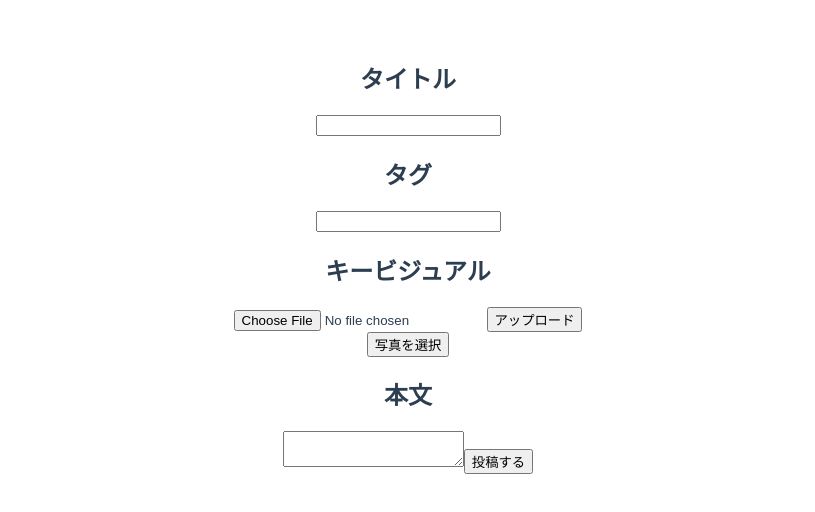
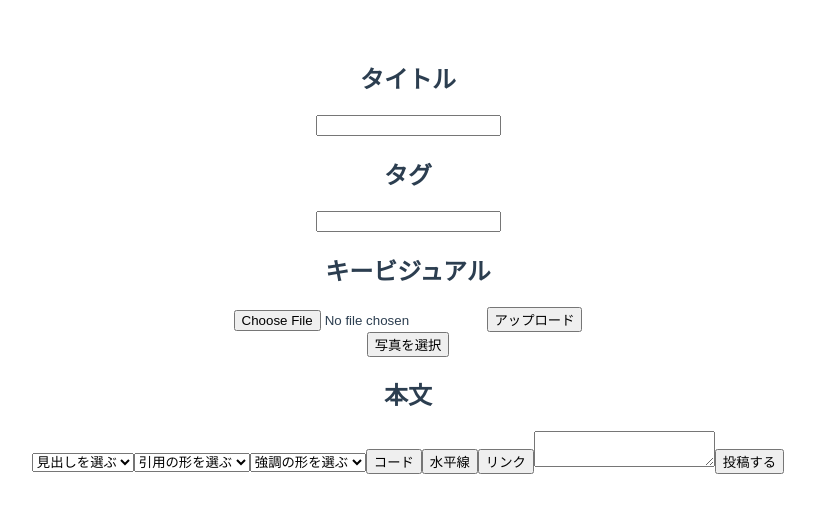
Before and after one commit to AS-box/blog-vue, a Vue app in the folder blog-vue/: page / in a window 1280 px wide. Shown: the top 512 px of the page, without its empty margins (232-1047 px from the left). Built offline with nearby package versions, Linux system fonts and the light colour scheme; data requests are answered from the project's data file; the HTML template or start-up script is replaced by a standard one.

Commit message:
記事本文のHTML変換機能実装

```diff
--- a/blog-vue/src/components/CreateArticle.vue
+++ b/blog-vue/src/components/CreateArticle.vue
@@ -1,15 +1,42 @@
 <template>
   <div id="createArticle">
+    <div class="createArticle_title">
       <h2>タイトル</h2>
       <input type="text" name="createArticle-title" v-model="title">
+    </div>
+    <div class="createArticle_tag">
       <h2>タグ</h2>
       <input type="text" name="createArticle-tag" v-model="tag">
+    </div>
+    <div class="createArticle_kv">
       <h2>キービジュアル</h2>
       <upload-image></upload-image>
       <choose-image @kv="setkv" category="kv" :id="kvId"></choose-image>
+    </div>
+    <div class="createArticle_text">
       <h2>本文</h2>
-    <textarea v-model="text"></textarea>
+      <select name="" id="" @change="selectMark($event)" >
+        <option disabled value="" selected>見出しを選ぶ</option>
+        <option value="### ">見出し1</option>
+        <option value="#### ">見出し2</option>
+        <option value="##### ">見出し3</option>
+      </select>
+      <select name="" id="" @change="selectMark($event)">
+        <option disabled value="" selected>引用の形を選ぶ</option>
+        <option value=">">ノーマル</option>
+        <option value=">>">二重引用</option>
+      </select>
+      <select name="" id="" @change="selectMark($event)">
+        <option disabled value="" selected>強調の形を選ぶ</option>
+        <option value="*文字*">斜体</option>
+        <option value="**文字**">太字</option>
+      </select>
+      <button value="`文字`" @click="selectMark($event)">コード</button>
+      <button value="***" @click="selectMark($event)">水平線</button>
+      <button value="[文字](URL)" @click="selectMark($event)">リンク</button>
+      <textarea v-model="text" ref="ta"></textarea>
       <button @click="postArticle">投稿する</button>
+    </div>
   </div>
 </template>
 <script>
@@ -21,29 +48,47 @@ export default {
   name:'CreateArticle',
   components:{
     UploadImage,
-    ChooseImage
+    ChooseImage,
   },
   data(){
     return{
       title:'',
-      tag:[],
+      tag:'',
       kvId:'',
-      text:''
+      text:'',
+      convHtml:''
     }
   },
   methods:{
+    setTitle(){
+      if(this.title === ''){
+        this.title = '無題'
+      }
+    },
     setkv(kvid){
       this.kvId = kvid
     },
-    setTag(){
+    splitTag(){
+      if(this.tag !== ''){
         this.tag = this.tag.split(/[,、]/)
+      }
     },
     postArticle(){
-      this.setTag()
+      this.setTitle()
+      this.splitTag()
+      this.markUp()
     },
     markUp(){
-      this.text = marked(this.text)
+      this.convHtml = this.text
+      this.convHtml = marked(this.convHtml)
+    },
+    selectMark(e){
+      //テキストエリアと挿入する文字列を取得
+      //カーソルの位置を基準に前後を分割して、その間に文字列を挿入
+      const area = this.$refs.ta
+      this.text = area.value.substr(0, area.selectionStart) + e.target.value + area.value.substr(area.selectionStart);
     }
+
   },
   beforeCreate(){
     this.$store.dispatch('getImages')
```
Lines whose indentation alone changed are shown as unchanged.
